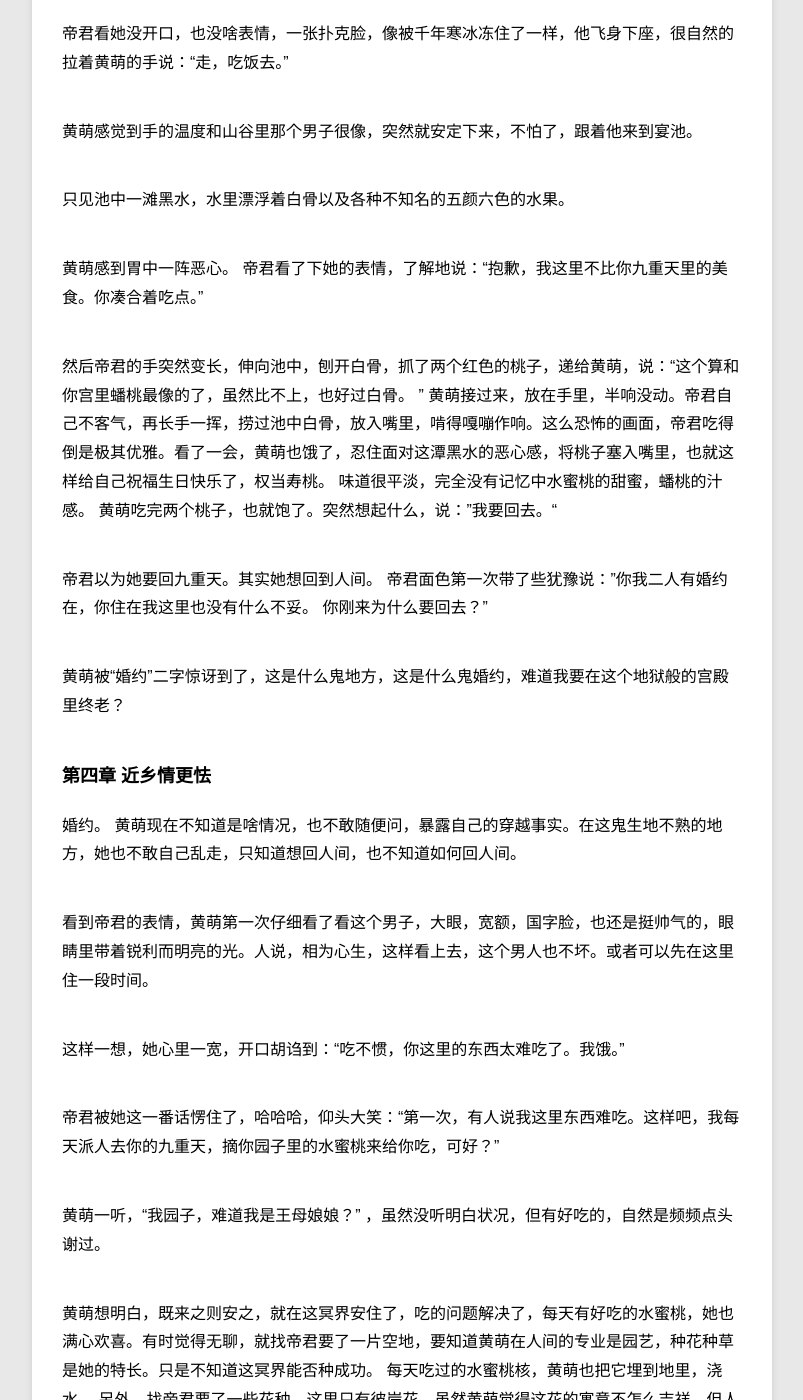
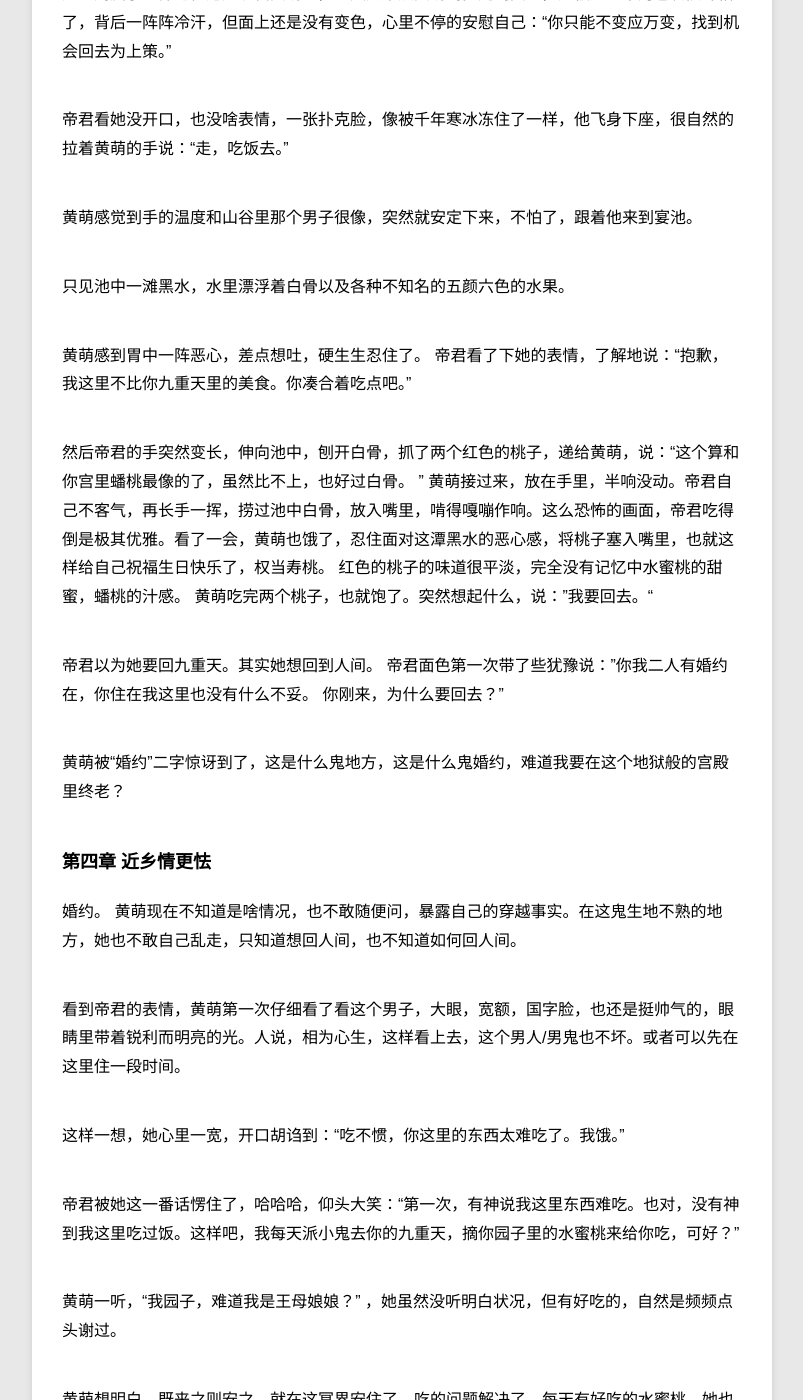
Before and after one commit to violettianjie/violettianjie.github.io, a Jekyll site: the page built from _posts/blog/2020-12-26-xiyu.md, in a window 1280 px wide and 1400 px high, scrolled down 4653 px. Shown: the whole window, without its empty margins (78-881 px from the left). Built offline with Jekyll 4.4.1, drawn with Linux system fonts in a browser that asks for light colours; some of the changed text lies outside the part shown.

Commit message:
Update 2020-12-26-xiyu.md

```diff
--- a/_posts/blog/2020-12-26-xiyu.md
+++ b/_posts/blog/2020-12-26-xiyu.md
@@ -97,7 +97,7 @@ category: blog
 
 音乐声突然停下，前方油灯突然亮起来，照见前方一个金色宝座，金光闪闪的宝座上嵌满白骨，有些瘆人。宝座的座面有点高，黄萌需要仰头才看得见上方坐的“一个人”，头戴黑色冠帽，身着玄色服饰，脸有些黑，倒是和衣服的颜色很匹配。男子满脸冷气，看不到表情变化。 这是？ 黄萌脑子里一个个问号。
 
-旁边突然闪出一个小鬼，对黄萌说：“见到我们帝君，还不下跪。”
+旁边突然闪出一个小鬼，这个小鬼就不像帝君那么好看了，一看就是黑白无常那种鬼面，看着让人发怵，小鬼张着一口黄牙，摇头摆脑的对黄萌说：“见到我们帝君，还不下跪。”
 黄萌有些懵：“帝君。”
 
 男子冷冷的不带任何音调的声音响起来，：“芷弱，住口。她是天界女皇，见到本帝君可以不用行礼。”
@@ -108,7 +108,7 @@ category: blog
 
 他是不知道黄萌此刻心里也是瑟瑟发抖，只是没有表露一二而已。
 
-她此刻脑子里都记忆还是现代黄萌的，一天之中从黄萌到梦儿到女皇，她被这三个角色转换吓懵了，只能不变应万变，找到机会回去为上策。
+她此刻脑子里都记忆还是现代黄萌的，一天之中从黄萌到梦儿到女皇，她被这三个角色转换吓懵了，背后一阵阵冷汗，但面上还是没有变色，心里不停的安慰自己：“你只能不变应万变，找到机会回去为上策。”
 
 帝君看她没开口，也没啥表情，一张扑克脸，像被千年寒冰冻住了一样，他飞身下座，很自然的拉着黄萌的手说：“走，吃饭去。”
 
@@ -116,12 +116,12 @@ category: blog
 
 只见池中一滩黑水，水里漂浮着白骨以及各种不知名的五颜六色的水果。
 
-黄萌感到胃中一阵恶心。 帝君看了下她的表情，了解地说：“抱歉，我这里不比你九重天里的美食。你凑合着吃点。”
+黄萌感到胃中一阵恶心，差点想吐，硬生生忍住了。 帝君看了下她的表情，了解地说：“抱歉，我这里不比你九重天里的美食。你凑合着吃点吧。”
 
 然后帝君的手突然变长，伸向池中，刨开白骨，抓了两个红色的桃子，递给黄萌，说：“这个算和你宫里蟠桃最像的了，虽然比不上，也好过白骨。 ” 黄萌接过来，放在手里，半响没动。帝君自己不客气，再长手一挥，捞过池中白骨，放入嘴里，啃得嘎嘣作响。这么恐怖的画面，帝君吃得倒是极其优雅。看了一会，黄萌也饿了，忍住面对这潭黑水的恶心感，将桃子塞入嘴里，也就这样给自己祝福生日快乐了，权当寿桃。
-味道很平淡，完全没有记忆中水蜜桃的甜蜜，蟠桃的汁感。 黄萌吃完两个桃子，也就饱了。突然想起什么，说：”我要回去。“
+红色的桃子的味道很平淡，完全没有记忆中水蜜桃的甜蜜，蟠桃的汁感。 黄萌吃完两个桃子，也就饱了。突然想起什么，说：”我要回去。“
 
-帝君以为她要回九重天。其实她想回到人间。 帝君面色第一次带了些犹豫说：”你我二人有婚约在，你住在我这里也没有什么不妥。 你刚来为什么要回去？”
+帝君以为她要回九重天。其实她想回到人间。 帝君面色第一次带了些犹豫说：”你我二人有婚约在，你住在我这里也没有什么不妥。 你刚来，为什么要回去？”
 
 黄萌被“婚约”二字惊讶到了，这是什么鬼地方，这是什么鬼婚约，难道我要在这个地狱般的宫殿里终老？
 
@@ -130,18 +130,18 @@ category: blog
 婚约。
 黄萌现在不知道是啥情况，也不敢随便问，暴露自己的穿越事实。在这鬼生地不熟的地方，她也不敢自己乱走，只知道想回人间，也不知道如何回人间。
 
-看到帝君的表情，黄萌第一次仔细看了看这个男子，大眼，宽额，国字脸，也还是挺帅气的，眼睛里带着锐利而明亮的光。人说，相为心生，这样看上去，这个男人也不坏。或者可以先在这里住一段时间。
+看到帝君的表情，黄萌第一次仔细看了看这个男子，大眼，宽额，国字脸，也还是挺帅气的，眼睛里带着锐利而明亮的光。人说，相为心生，这样看上去，这个男人/男鬼也不坏。或者可以先在这里住一段时间。
 
 这样一想，她心里一宽，开口胡诌到：“吃不惯，你这里的东西太难吃了。我饿。”
 
-帝君被她这一番话愣住了，哈哈哈，仰头大笑：“第一次，有人说我这里东西难吃。这样吧，我每天派人去你的九重天，摘你园子里的水蜜桃来给你吃，可好？”
+帝君被她这一番话愣住了，哈哈哈，仰头大笑：“第一次，有神说我这里东西难吃。也对，没有神到我这里吃过饭。这样吧，我每天派小鬼去你的九重天，摘你园子里的水蜜桃来给你吃，可好？”
 
-黄萌一听，“我园子，难道我是王母娘娘？” ，虽然没听明白状况，但有好吃的，自然是频频点头谢过。
+黄萌一听，“我园子，难道我是王母娘娘？” ，她虽然没听明白状况，但有好吃的，自然是频频点头谢过。
 
 黄萌想明白，既来之则安之，就在这冥界安住了，吃的问题解决了，每天有好吃的水蜜桃，她也满心欢喜。有时觉得无聊，就找帝君要了一片空地，要知道黄萌在人间的专业是园艺，种花种草是她的特长。只是不知道这冥界能否种成功。
 每天吃过的水蜜桃核，黄萌也把它埋到地里，浇水。 另外，找帝君要了一些花种，这里只有彼岸花。虽然黄萌觉得这花的寓意不怎么吉祥，但人在屋檐下，也就入乡随俗。 另外，找了很多草来铺上，看上去，也有点人间足球场的味道了。
 
-没事的时候，黄萌就躺在绿油油的草地上，怀念人间的太阳。冥界，是没有太阳的，黑为主。绿色的草地也显得发暗。
+没事的时候，黄萌就躺在绿油油的草地上，怀念人间的太阳。冥界，是没有太阳的，黑为主。绿色的草地也显得发暗。每天的衣裳也是黑色的，她有时无聊，想找点凤仙花染指甲，可是这冥界哪里有凤仙花呢？她给芷弱说了一次，见对方没有反应，也就算啦，不为难小鬼。
 
 帝君每日忙忙碌碌，估计要处理投胎的或者下十八层地狱的人的分配问题吧，一天大概每天下午会有半个时辰有空，就像闹钟一般准点的过来看看黄萌。也不说话，就陪她躺躺。
 
@@ -152,7 +152,8 @@ category: blog
 
 
 于是，这一日，她便尾随往常送桃子来的小鬼，跟着他翻云驾雾来到九重天。
-黄萌意外的发现自己还有神功，看来不仅是穿越了，连功夫都带上了。
+
+黄萌意外的发现自己还有神功，看来不仅是穿越了，连功夫都带上了。小时候黄萌爱看武侠小说，梦想成为武林高手。没想到在天上实现了。
 
 小鬼穿过一片宫殿，走入一遍桃林。
 
@@ -174,7 +175,7 @@ category: blog
 
 这一觉，睡得深沉舒服踏实。
 
-一觉醒来，黄萌抬眼从窗外望去，日高斜，似乎已经是正午了。正愣神，有一个丫鬟模样的女子手持一瓶，瓶中浅浅插着三两枝桃花，轻轻推门而入。她突然见到还慵懒的躺在床上的黄萌，惊呆了，手一振，瓶差点滑落，赶紧用另外一只手接住，然后双手把花瓶放在桌上。双膝跪下，直呼：女皇，你回来啦。眼里似乎还突然绽开了泪珠，像晶莹的珍珠， 却又相当闪亮，霎是动人。 黄萌已经想不起这个女子是谁，然而看样子是自己的侍女。她想想按照在人间看的穿越剧里的台词回复，轻道：“免礼，请起。我回来了。” 她也没有解释，因为她也不知道如何解释。
+一觉醒来，黄萌抬眼从窗外望去，日高斜，似乎已经是正午了。正愣神，有一个丫鬟模样的女子手持一瓶，瓶中浅浅插着三两枝桃花，轻轻推门而入。她突然见到还慵懒的躺在床上的黄萌，惊呆了，手一振，瓶差点滑落，赶紧用另外一只手接住，然后双手把花瓶放在桌上。双膝跪下，直呼：女皇，你回来啦。眼里似乎还突然绽开了泪珠，像晶莹的珍珠， 却又相当闪亮，霎是动人。 黄萌已经想不起这个女子是谁，然而看样子是自己的侍女，只是不知道为何年纪这么大，一般电视剧里的丫鬟不是都年轻美貌吗？难道天上规矩不一样。她想想按照在人间看的穿越剧里的台词回复，轻道：“免礼，请起。我回来了。” 她也没有解释，因为她也不知道如何解释。
 
 侍女起身说：“女皇，我陪你去更衣吧。”
 
@@ -208,12 +209,12 @@ category: blog
 男子有些惊讶，说：“难道一年零两天不见，你失忆了吗？我是翩翩的无忌公子啊。“
 
 ”无忌公子。“ 女皇对于天界诸位神仙的封号还没有概念，对于突然听到的如同人间的称号”公子“，却是有些熟悉的亲切感，微微颔首道：”无忌公子好。 本宫在此赏梨花，打扰公子了。别过。“
-女皇尽量言简意赅，不想透露过多信息，委实她也没有过多信息可透露，此刻的她大脑一片空白。 飞身，追上前方的侍女。留下无忌公子，一人站立在梨树下，若有所思的模样。
+女皇尽量言简意赅，不想透露过多信息，委实她也没有过多信息可透露，此刻的她大脑一片空白。 飞身，追上前方的侍女。留下无忌公子，一人站立在梨树下，轻挥手中的一把折扇，若有所思的模样。
 
 
 ### 第六章 何事西风悲画扇
 
-女皇跟着侍女，来到桃花宫。只见这座宫殿格外豪华，外型如同一朵盛开的桃花。 门、窗都有雕刻桃花形状，大大小小，风姿绰约。女皇心想：这大概是因为这里住的是桃花女神吧。 不知道我这个阿姨是否好说话，好打交道。
+女皇跟着侍女，来到桃花宫。只见这座宫殿格外豪华，每个地方都精致无比，雕梁画栋原来就是这样的。外型如同一朵盛开的桃花。 门、窗都有雕刻桃花形状，大大小小，风姿绰约。女皇心想：这大概是因为这里住的是桃花女神吧。 不知道我这个阿姨是否好说话，好打交道。
 
 还没进门，大概宫殿主人已经听到下人的报告，知道女皇回来了。
 
@@ -352,7 +353,7 @@ category: blog
 
 黄萌竟然感到心里有些痛，出于掩饰，她开口了说：“我想梳妆。”
 
-婉言拒客的意思，男子倒也没有抗拒，叫道：“喜儿，你好好侍候王妃梳妆吧。我在书房等梦儿。“
+这么明显婉言拒客的意思，男子倒也没有抗拒，叫道：“喜儿，你好好侍候王妃梳妆吧。我在书房等梦儿。“
 
 梦儿，这次因为有了前车之鉴，黄萌知道是在叫自己，至于王妃，她不知道是什么意思，”难道我是这个男子的妃子？“
 
@@ -380,7 +381,7 @@ category: blog
 
 喜儿也不知道王妃是失忆了，只当是想听听她的意见，她略微思索道：“王爷还是向着王妃您的，年关各项礼仪的操办估计还是会交给你。侧妃她之前王爷不过是因为宰相的缘故要给她面子，王妃你不要生气。”
 
-黄萌是个聪敏的女子，从这话中，大概拼凑出了过往： 四王爷除了她，还有一个侧妃，叫什么小慧的，听上去是出生名门，宰相之女，自己和她不和。 过年事宜，还是要自己主持。
+黄萌是个聪敏的女子，从这话中，大概拼凑出了过往： 四王爷除了她，还有一个侧妃，叫什么小慧的，听上去是出生名门，宰相之女，自己和她不和。 过年事宜，还是要自己主持。怎么天下的故事，到哪里都一样，这不就和我看过的宫斗剧一个剧情吗。
 
 那么，既来之则安之，先好好吃饭。迎接后来的这一战吧。
 
@@ -394,7 +395,7 @@ category: blog
 
 宫中灯笼一个个挂起来，对联贴起来，各自珠宝玉器都摆设出来，一派富丽堂皇的样子。
 
-钟粹宫，更是首当其冲，深冬，没有其他花卉，各自梅花盆景，一盆盆的送到宫里，说是王爷的赏赐。黄萌布置好一起，坐到琴桌前，想到等下要去参加年夜饭宫宴，还是有些紧张，会见到很多人。 抬手，抚琴，她其实并不知道这具身体的王妃会不会弹琴，只是凭身体记忆，抬手，按弦，当第一个泛音响起时，她知道自己会弹，没有什么阻碍的，行云流水般弹了一曲《流水》，如汪洋流淌，如小溪潺潺。
+钟粹宫，更是首当其冲，深冬，没有其他花卉，各种梅花盆景，一盆盆的送到宫里，说是王爷的赏赐。黄萌布置好一起，坐到琴桌前，想到等下要去参加年夜饭宫宴，还是有些紧张，会见到很多人。 抬手，抚琴，她其实并不知道这具身体的王妃会不会弹琴，只是凭身体记忆，抬手，按弦，当第一个泛音响起时，她知道自己会弹，没有什么阻碍的，行云流水般弹了一曲《流水》，如汪洋流淌，如小溪潺潺，如万壑松。
 
 最后一个音符停下，余音绕梁，黄萌的心突然平静下来，不再害怕接下来的宫宴了，平静的去迎接即将到来的新年。
 
@@ -407,11 +408,11 @@ category: blog
 黄萌也没觉得有什么不妥。倒是喜儿嘟嘟囔囔说：“又被侧妃娘娘拖住了吧。”
 黄萌也不了解这梦朝宫里的规矩，也不知道和自己之前看的那些宫斗剧一样不一样，因此也没觉得这四王爷不先到她宫里有什么问题。
 
-对着镜子，收拾好妆容，看看自己这一身，美美的，心情也非常好。 到正阳宫——宴会的地方。只见里面雕梁画栋，但是因为刚参加过天界的宴会，她对这人间的宫殿一点感觉也没有，再奢华也比不过天界，吃的美食，再好也不可能超过天界。所以黄萌兴致缺缺，全是礼节性出席。
+对着镜子，收拾好妆容，看看自己这一身，美美的，心情也非常好。 到正阳宫——今日宴会的地方。只见里面雕梁画栋，但是因为刚参加过天界的宴会，她对这人间的宫殿一点感觉也没有，再奢华也比不过天界，吃的美食，再好也不可能超过天界。所以黄萌兴致缺缺，全是礼节性出席。
 
 不过想到今天会见到皇帝、皇后，也还是觉得有趣。
 
-只见上首，是盛装的皇帝、皇后，看上去都慈眉善目的。
+只见上首，是盛装的皇帝、皇后，看上去都慈眉善目的。皇后看上去保养得很好，不见老态，风韵犹存。
 
 旁边右首是四王爷，旁边两个位置，看上去有一个给自己的，另外一个已经坐着一个美女，看上去比自己年轻几岁，穿着一身大红色，倒也不显妖艳，而是有几分性感的意味。
 
@@ -424,7 +425,7 @@ category: blog
 
 四王爷叫了声：“梦儿。”他心里也对眼前女子突然的疏离感有些不快，以往这种宴会她的眼光都会在自己身上，或者吃慧儿的醋，第一次如此这般被她忽视。
 
-他不知道此刻的黄萌眼里，就只有音乐是真实的，其他这些人，美食，宫殿，珠宝，一切对她如同梦幻一样，她清楚的知道自己在梦里，怎么会入戏呢？
+他不知道此刻的黄萌眼里，就只有音乐是真实的，其他这些人、美食、宫殿、珠宝，一切对她如同梦幻一样，她清楚的知道自己在梦里，怎么会入戏呢？
 
 黄萌就在喧嚣中，泰然自若地活在自己的世界里。该拜时拜，该接受皇帝赏赐时接受，该客套时客套，其他可说可不说的话她都省略了，她此刻如同无所求的人，淡然处之。对于侧妃对于王爷的眉来眼去，撒娇亲热，她也置若罔闻。
 四王爷以为她是故意的，展现大度。却不知道她眼里根本没有这两人，倒是偶尔突然会想起天界宴会上突然闯来的那个冥界帝君。
@@ -432,6 +433,7 @@ category: blog
 这三人的反应，对面的珠冠男子，——此刻黄萌已经知道，那是六王爷，四王爷同母同父的弟弟，带着一幅饶有兴致的眼神看在眼里，偶尔还对着黄萌做个鬼脸。
 
 黄萌也没在意这些，还在想这个曲子是啥。听舞女唱着琴歌：
+
 > 镜花水月一场空，红尘来去浮生梦。镜花水月一场空，红尘来去一场梦。
 
 她心里突然感到一阵阵痛，不知道因何而起。
@@ -451,11 +453,11 @@ category: blog
 
 一个女子轻唱着：
 
-“峥嵘栋梁，一旦而摧。水月镜像，无心去来。”
+> 峥嵘栋梁，一旦而摧。水月镜像，无心去来。
 
 背对着女子，一个男子，背影很像四王爷，吹笛，唱和道：
 
-“我和你镜花水月闲消遣，何必名贤胜地逢。”。
+> 我和你镜花水月闲消遣，何必名贤胜地逢。
 
 那个女子看起来，像是慧妃的模样，那样妖娆，红唇如焰。
 
@@ -471,11 +473,11 @@ category: blog
 
 紫衣女子胸口突然一阵痛，想到前些天，自己曾撒娇让王爷吹笛给自己听，他没有答应。
 
-宫中几乎没有人知道四王爷擅长吹笛， 紫衣女子也是新婚那晚曾听过一曲王爷吹的曲子，后来一直想让王爷再吹给自己听，王爷曾答应她过生日时吹给她听。但是没想到，今儿在王爷生日，她听到王爷和侧妃的唱和。一时间，紫衣女子，不知道说啥好，转头，夺门而出，没有去捡地上那个她准备了三个月的生日礼物。
+宫中几乎没有人知道四王爷擅长吹笛， 紫衣女子也是新婚那晚曾听过一曲王爷吹的曲子，后来一直想让王爷再吹给自己听，王爷曾答应她过生日时吹给她听。但是没想到，今儿在王爷生日，她听到王爷和侧妃的唱和。一时间，紫衣女子，不知道说啥好，转头，夺门而出，没有去捡地上那个她为他准备了三个月，刻刀刺痛了双手，浸润过她的鲜血的生日礼物。
 
 慧妃看着夺门而出的女子，眼神里闪烁着一丝得意的光芒，然后低头藏起眼神，说：”哎呀，地上这个王妃带来的玩具，怕是摔坏了吧。“ 随意，弯腰，去捡的样子。
->
-”不用。“ 一直没出声的王爷突然大喝一声，然后意识到什么，调低了声音说：” 一个小玩意，不用管它，碎了就碎了，她向来顽皮，拿来的都是小玩意。“
+
+”不用。“ 一直没出声的王爷突然大喝一声，然后意识到什么，调低了声音说：” 一个小玩意，不用管它，碎了就碎了，她向来顽皮，拿来的都是小玩意。“ 没人注意到他说这话时握紧了双拳。
 
 画面转向另一间木屋。
 
```
Also changed, not shown: other parts of _posts/blog/2020-12-26-xiyu.md (+2 -2 lines).
